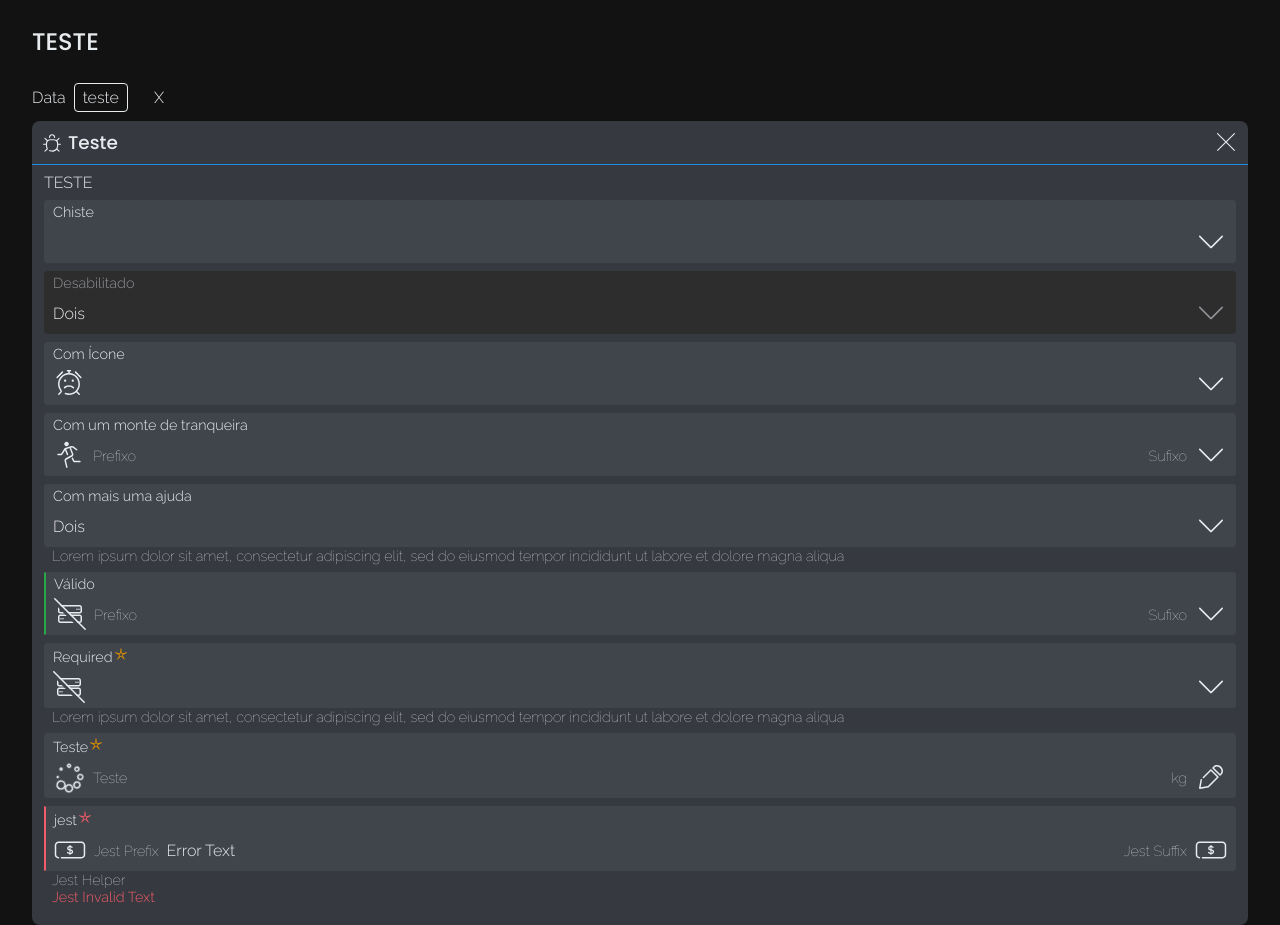
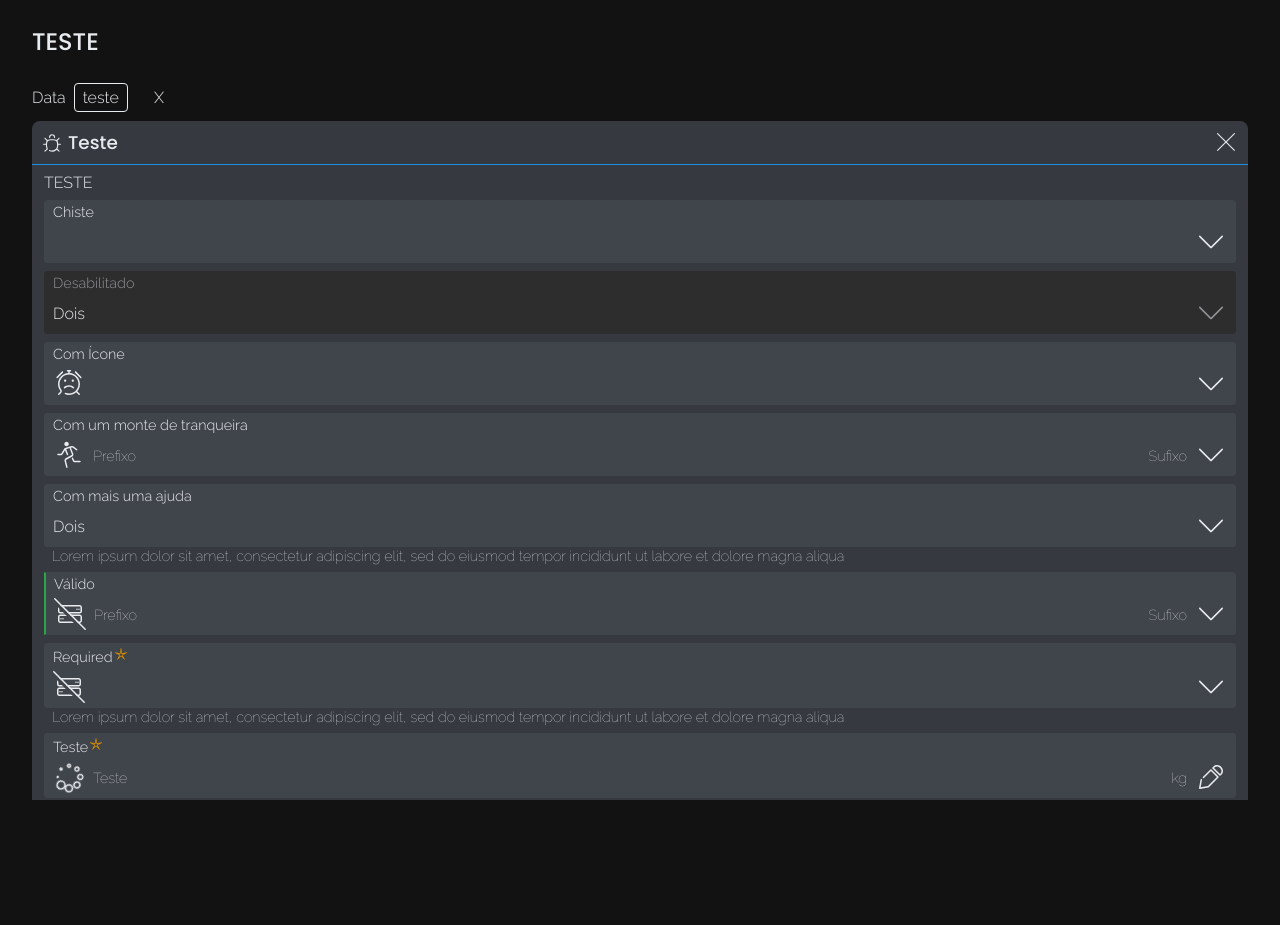
Before and after one commit to eric-freitas/sample-web, a React (Create React App) app: page / in a window 1280 px wide. After the commit the page ends 800 px from the top, so only its background shows below. Built offline with nearby package versions, Linux system fonts and the light colour scheme.

Commit message:
scroll bar

```diff
--- a/src/components/Footer/index.scss
+++ b/src/components/Footer/index.scss
@@ -2,6 +2,7 @@
 
 .footer {
     @include absolute-pos($bottom: 0, $left: 0, $right: 0);
+    position: sticky;
 
     display: block;
 
--- a/src/components/FormField/index.scss
+++ b/src/components/FormField/index.scss
@@ -87,6 +87,10 @@ form {
                 &.form-field__content_initial {
                     width: 100%;
                 }
+
+                small {
+                    white-space: nowrap;
+                }
             }
         }
 
--- a/src/components/SmallText/index.scss
+++ b/src/components/SmallText/index.scss
@@ -2,8 +2,6 @@
 
 small {
     font-family: $font-normal-text;
-    white-space: nowrap;
-
     font-size: 0.9em;
     font-weight: 100;
 }
--- a/src/shared.scss
+++ b/src/shared.scss
@@ -24,19 +24,20 @@ $gray-800 : #343a40 !default;
 $gray-900 : #212529 !default;
 $black	  : #000 !default;
 
-$blue	 	 : #1a8fe3 !default;
-$indigo	 	 : #6610f2 !default;
-$purple	 	 : #3a1d6e !default;
-$pink	 	 : #e83e8c !default;
-$red	 	 : #dc3545 !default;
-$red-lighter : #F25B69 !default;
-$orange	 	 : #fd7e14 !default;
-$apricot 	 : #db8f00 !default;
-$yellow	 	 : #ffc107 !default;
-$green	 	 : #28a745 !default;
-$teal	 	 : #20c997 !default;
-$cyan	 	 : #17a2b8 !default;
-$brown	 	 : #564D50 !default;
+$blue	 	  : #1a8fe3 !default;
+$indigo	 	  : #6610f2 !default;
+$purple	 	  : #3a1d6e !default;
+$purple-darker: #0C0121 !default;
+$pink	 	  : #e83e8c !default;
+$red	 	  : #dc3545 !default;
+$red-lighter  : #F25B69 !default;
+$orange	 	  : #fd7e14 !default;
+$apricot 	  : #db8f00 !default;
+$yellow	 	  : #ffc107 !default;
+$green	 	  : #28a745 !default;
+$teal	 	  : #20c997 !default;
+$cyan	 	  : #17a2b8 !default;
+$brown	 	  : #564D50 !default;
 
 $break-small	: 600px;
 $break-medium	: 800px;
--- a/src/style.scss
+++ b/src/style.scss
@@ -48,6 +48,7 @@ main {
         display: block;
         position: relative;
         height: 100%;
+        overflow: auto;
     }
 }
 
@@ -68,3 +69,26 @@ main {
 .flip-vertical {
     transform: scale(1,-1);
 }
+
+
+/* ===== Scrollbar CSS ===== */
+  /* Firefox */
+  * {
+    scrollbar-width: auto;
+    scrollbar-color: $purple-darker $def-level2-bg;
+  }
+
+  /* Chrome, Edge, and Safari */
+  *::-webkit-scrollbar {
+    width: calc($def-padding * 2);
+  }
+
+  *::-webkit-scrollbar-track {
+    background: $def-level2-bg;
+  }
+
+  *::-webkit-scrollbar-thumb {
+    background-color: $purple-darker;
+    border-radius: $def-padding;
+    border: 1px solid $def-level2-bg;
+  }
```
